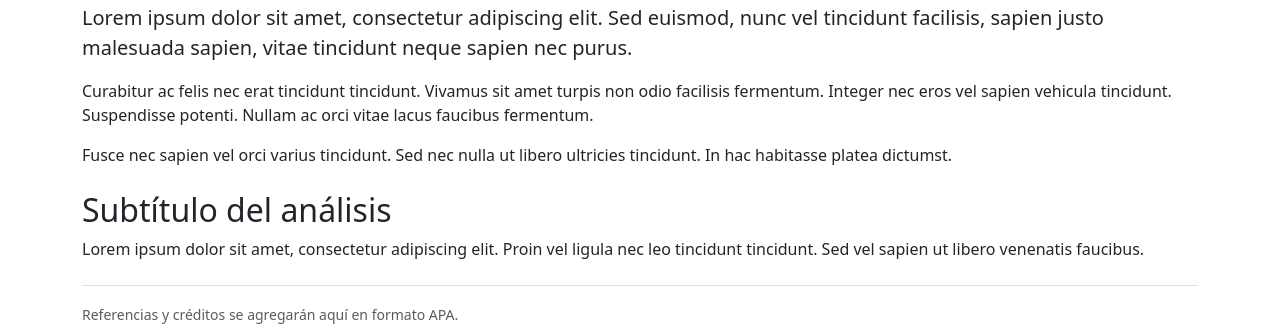
After one commit to JuanfeGV/Proyecto-machine-learning, a Flask app: page /actividad1/caso1 in a window 1280 px wide. The commit adds this page. Shown: the part 687-1013 px from the top of the page. Run offline with Flask 3, Linux system fonts and the light colour scheme.

Commit message:
boceto página
estructura página para la actividad 1

```diff
--- a/Proyecto/app.py
+++ b/Proyecto/app.py
@@ -1,14 +1,39 @@
 from flask import Flask
 from flask import render_template
+
 app = Flask(__name__)
 
-@app.route("/")
-def home():
-        name = None
-        name = "Flask"
-        return f"Helllo, {name}"
+@app.route('/') # Ruta principal
+def index():
+    return render_template('index.html')
 
-@app.route("/index")
-def index():
-        myname = "Flask"
-        return render_template ('index.html', name=myname)
+@app.route('/actividad1') # Ruta para la Actividad 1
+def actividad1():
+    return render_template('actividad1.html')
+
+@app.route('/actividad1/caso1') # Ruta para Actividad1/Caso 1
+def caso1():
+    return render_template('caso1.html')
+
+@app.route('/actividad1/caso2') # Ruta para Actividad1/Caso 2
+def caso2():
+    return render_template('caso2.html')
+
+@app.route('/actividad1/caso3') # Ruta para Actividad1/Caso 3
+def caso3():
+    return render_template('caso3.html')
+
+@app.route('/actividad1/caso4') # Ruta para Actividad1/Caso 4
+def caso4():
+    return render_template('caso4.html')
+
+@app.route('/actividad2') # Ruta para la Actividad 2
+def actividad2():
+    return "<h1>Actividad 2 (aún no implementada)</h1>"
+
+@app.route('/actividad3') # Ruta para la Actividad 3
+def actividad3():
+    return "<h1>Actividad 3 (aún no implementada)</h1>"
+
+if __name__ == '__main__': # Esto sirve para que el código dentro de ese if solo se ejecute cuando el archivo es el programa principal
+    app.run(debug=True)
--- /dev/null
+++ b/Proyecto/templates/base.html
@@ -0,0 +1,42 @@
+<!DOCTYPE html>
+<html lang="es">
+<head>
+    <meta charset="UTF-8">
+    <meta name="viewport" content="width=device-width, initial-scale=1.0">
+    <title>{% block title %}Flask App{% endblock %}</title>
+    <!-- Bootstrap CSS -->
+    <link href="https://cdn.jsdelivr.net/npm/bootstrap@5.3.2/dist/css/bootstrap.min.css" rel="stylesheet">
+</head>
+<body>
+
+<!-- Navbar principal -->
+<nav class="navbar navbar-expand-lg navbar-dark bg-dark">
+  <div class="container-fluid">
+    <a class="navbar-brand" href="{{ url_for('index') }}">ML App</a>
+    <button class="navbar-toggler" type="button" data-bs-toggle="collapse" data-bs-target="#navbarNav" aria-controls="navbarNav" aria-expanded="false" aria-label="Toggle navigation">
+      <span class="navbar-toggler-icon"></span>
+    </button>
+    <div class="collapse navbar-collapse" id="navbarNav">
+      <ul class="navbar-nav">
+        <li class="nav-item">
+          <a class="nav-link" href="{{ url_for('actividad1') }}">Actividad 1</a>
+        </li>
+        <li class="nav-item">
+          <a class="nav-link" href="{{ url_for('actividad2') }}">Actividad 2</a>
+        </li>
+        <li class="nav-item">
+          <a class="nav-link" href="{{ url_for('actividad3') }}">Actividad 3</a>
+        </li>
+      </ul>
+    </div>
+  </div>
+</nav>
+
+<div class="container mt-4">
+    {% block content %}{% endblock %}
+</div>
+
+<!-- Bootstrap JS -->
+<script src="https://cdn.jsdelivr.net/npm/bootstrap@5.3.2/dist/js/bootstrap.bundle.min.js"></script>
+</body>
+</html>
--- /dev/null
+++ b/Proyecto/templates/caso1.html
@@ -0,0 +1,55 @@
+{% extends "base.html" %}
+{% block title %}Caso 1 - Éxito ML{% endblock %}
+{% block content %}
+
+<article class="blog-post">
+    <header class="mb-4">
+        <h1 class="fw-bold">Caso 1: Éxito en Machine Learning</h1>
+        <p class="text-muted">
+            Publicado el <time datetime="2025-09-02">2 de septiembre de 2025</time> · Autor: Equipo de Investigación
+        </p>
+    </header>
+
+    <figure class="mb-4">
+        <img src="https://www.profesionalreview.com/wp-content/uploads/2019/08/Machine-Learning-5.jpeg"
+             width="600" height="300"
+             class="img-fluid rounded"
+             alt="Imagen representativa del caso">
+        <figcaption class="text-muted mt-2">
+            Imagen ilustrativa del caso de estudio
+        </figcaption>
+</figure>
+
+    <section class="mb-4">
+        <p class="lead">
+            Lorem ipsum dolor sit amet, consectetur adipiscing elit. Sed euismod, nunc vel tincidunt facilisis,
+            sapien justo malesuada sapien, vitae tincidunt neque sapien nec purus.
+        </p>
+        <p>
+            Curabitur ac felis nec erat tincidunt tincidunt. Vivamus sit amet turpis non odio facilisis
+            fermentum. Integer nec eros vel sapien vehicula tincidunt. Suspendisse potenti.
+            Nullam ac orci vitae lacus faucibus fermentum.
+        </p>
+        <p>
+            Fusce nec sapien vel orci varius tincidunt. Sed nec nulla ut libero ultricies
+            tincidunt. In hac habitasse platea dictumst.
+        </p>
+    </section>
+
+    <section class="mb-4">
+        <h2>Subtítulo del análisis</h2>
+        <p>
+            Lorem ipsum dolor sit amet, consectetur adipiscing elit.
+            Proin vel ligula nec leo tincidunt tincidunt.
+            Sed vel sapien ut libero venenatis faucibus.
+        </p>
+    </section>
+
+    <footer class="border-top pt-3">
+        <small class="text-muted">
+            Referencias y créditos se agregarán aquí en formato APA.
+        </small>
+    </footer>
+</article>
+
+{% endblock %}
```
Also changed, not shown: Proyecto/static/style copy.css (added, +9 -0 lines), Proyecto/static/style.css (+32 -4 lines), Proyecto/templates/actividad1.html (added, +11 -0 lines), Proyecto/templates/index.html (+8 -12 lines), Proyecto/templates/indexx.html (added, +12 -0 lines).
